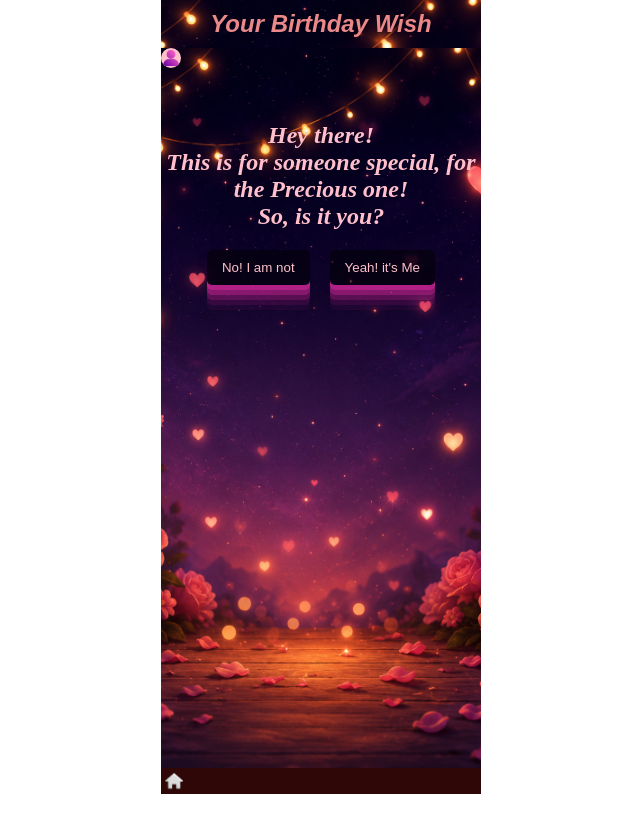
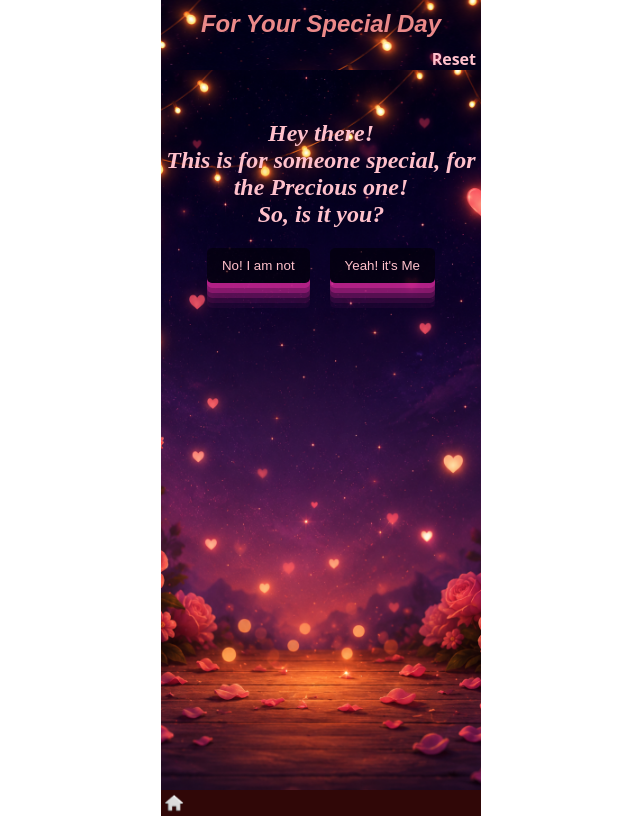
Before and after one commit to Kumar-Awadhesh/Birthday-Wish, a React (Vite) app in the folder vite-project/: page / in a window 1280 px wide. Shown: the whole page, without its empty margins (319-959 px from the left). Built offline with nearby package versions, Linux system fonts and the light colour scheme.

Commit message:
almost complete

```diff
--- a/vite-project/src/App.css
+++ b/vite-project/src/App.css
@@ -31,6 +31,19 @@
     color: rgb(235, 137, 137);
 }
 
+.reset-btn{
+  text-align: right;
+  color: pink;
+  padding-right: 5px;
+  font-weight: bolder;
+  font-family: system-ui, -apple-system, BlinkMacSystemFont, 'Segoe UI', Roboto, Oxygen, Ubuntu, Cantarell, 'Open Sans', 'Helvetica Neue', sans-serif;
+}
+
+.reset-btn:hover{
+    cursor: pointer;
+
+}
+
 .navbar>img{
     width: 20px;
     border-radius: 10px;
@@ -40,6 +53,12 @@
 .navbar>img:hover{
     cursor: pointer;
     background-color: red;
+}
+
+.user-name{
+    text-align: center;
+    margin-bottom: 20px;
+    color: red;
 }
 
 .sidebar{
@@ -75,6 +94,14 @@
     }
 }
 
+.welcome-msg{
+    margin: auto;
+    text-align: center;
+    color: pink;
+    font-style: italic;
+    margin-top: 100px;
+}
+
 .waiting-container{
 
     width: 320px;
@@ -97,7 +124,7 @@
 .waiting-msg{
     color: lightpink;
     text-align: center;
-    margin-top: -150px;
+    margin-top: -145px;
     margin-bottom: 20px;
     font-size: 22px;
     font-family: unset;
--- a/vite-project/src/authorization/birthdayContext.jsx
+++ b/vite-project/src/authorization/birthdayContext.jsx
@@ -4,11 +4,13 @@ export const BirthdayContext = createContext();
 
 export const BirthContextProvider = ({children}) => {
     const [user, setUser] = useState("Elaichi");
+    const [login, setLogin] = useState(false);
+    const [birthTime, setBirthTime] = useState(0);
 
 
     return(
         <BirthdayContext.Provider value=
-        {{user, setUser}}>
+        {{user, setUser, login, setLogin, birthTime, setBirthTime}}>
         {children}</BirthdayContext.Provider>
     )
 }
--- a/vite-project/src/components/birthCake.jsx
+++ b/vite-project/src/components/birthCake.jsx
@@ -1,10 +1,12 @@
 import { useState, useEffect, useContext } from "react";
 import { useNavigate } from "react-router-dom";
+import { BirthdayContext } from "../authorization/birthdayContext";
 
 
 const BirthCake = () => {
     const [celebration, setCelebration] = useState(false);
     const navigate = useNavigate();
+    const {login, setLogin, birthTime, setBirthTime} = useContext(BirthdayContext);
 
 
     const celebrationHandle = () => {
@@ -14,6 +16,13 @@ const BirthCake = () => {
         },10000)
 
     }
+
+
+    useEffect(() => {
+        if(birthTime === 0){
+            navigate("/wish_msg");
+        }
+    },[birthTime])
 
 
     return(
--- a/vite-project/src/components/dashboard.jsx
+++ b/vite-project/src/components/dashboard.jsx
@@ -5,9 +5,20 @@ import { BirthdayContext } from "../authorization/birthdayContext";
 const Dashboard = () => {
     const [userName, setUserName] = useState("");
     const [searchField, setSearchField] = useState(false);
-    const { user, setUser } = useContext(BirthdayContext);
     const [sideBar, setSideBar] = useState(false);
     const navigate = useNavigate();
+    const { user, setUser, login, setLogin } = useContext(BirthdayContext);
+
+
+    const User = localStorage.getItem("User");
+
+
+    useEffect(() => {
+        if (User?.toLocaleLowerCase() === user.toLocaleLowerCase()) {
+            setLogin(true);
+        }
+    }, [User])
+
 
     let count = 0;
     const userAuthentication = () => {
@@ -50,21 +61,34 @@ const Dashboard = () => {
     return (
         <>
             <main className="container smooth-navigation">
+                {
+                    login &&
+                    <div className="user-loggedin-container">
                         <nav className="navbar smooth-navigation">
-                    <img onClick={(()=>{
+                            <img onClick={(() => {
                                 sideBar ? setSideBar(false) : setSideBar(true)
                             })} src="/images/user.png" alt="" />
                         </nav>
                         {
                             sideBar &&
                             <div className="sidebar smooth-navigation">
-
+                                <h3></h3>
                                 <div className="sidebar-options">
+                                    <h2 className="user-name">{User}</h2>
                                     <h4>Open When...</h4>
                                     <h4>My Collection</h4>
                                 </div>
                             </div>
                         }
+                        <h2 className="welcome-msg">
+                            Hey Beautifull!! <br />
+                            You can find much more here! <br />
+                            Either you're happy, sad or not in your mood. <br />
+                            You can always come here and possibly change that.
+                        </h2>
+                    </div>
+                }
+
                 {
                     searchField &&
                     <div className="confirmation-msg-container smooth-navigation">
@@ -75,6 +99,8 @@ const Dashboard = () => {
                         <img src="/images/down-arrow.gif" alt="" />
                     </div>
                 }
+                {!login &&
+                    <div className="user-loggedout-container">
                         {
                             searchField ?
                                 <div className="user-input-container smooth-navigation">
@@ -94,6 +120,8 @@ const Dashboard = () => {
                                     </div>
                                 </div>
                         }
+                    </div>
+                }
             </main>
         </>
     )
--- a/vite-project/src/components/navbar.jsx
+++ b/vite-project/src/components/navbar.jsx
@@ -1,19 +1,26 @@
 import { useState } from "react";
+import { useNavigate } from "react-router-dom";
 
 
 const Navbar = () => {
 
 
 
+    const navigate = useNavigate();
+    const User = localStorage.getItem("User");
 
-    const User = localStorage.getItem("User");
+
+    const resetHandle = () => {
+        localStorage.removeItem("User")
+        navigate("/");
+    }
 
 
     return (
         <>
             <main className="navbar-container smooth-navigation">
-                <h2 className="header">Your Birthday Wish</h2>
-
+                <h2 className="header">For Your Special Day</h2>
+                <p onClick={resetHandle} className="reset-btn">Reset</p>
             </main>
         </>
     )
--- a/vite-project/src/components/waitingRoom.jsx
+++ b/vite-project/src/components/waitingRoom.jsx
@@ -9,10 +9,10 @@ const WaitingRoom = () => {
     const [minute, setMinute] = useState(0);
     const [second, setSecond] = useState(0);
 
-    const targetDate = new Date("2026-09-03T02:38:00").getTime();
+    const targetDate = new Date("2026-09-05T00:00:00").getTime();
     const [timeLeft, setTimeLeft] = useState(targetDate - Date.now());
 
-    const {user, setUser} = useContext(BirthdayContext);
+    const {user, setUser, birthTime, setBirthTime} = useContext(BirthdayContext);
     const navigate = useNavigate();
 
 
@@ -36,6 +36,7 @@ const WaitingRoom = () => {
 
     useEffect(() => {
         const totalSecond = Math.floor(timeLeft / 1000);
+        setBirthTime(timeLeft);
 
         setDay(Math.floor(totalSecond / (60 * 60 * 24)));
         setHour(Math.floor(totalSecond % (60 * 60 * 24) / (60 * 60)));
```
Lines whose indentation alone changed are shown as unchanged.
